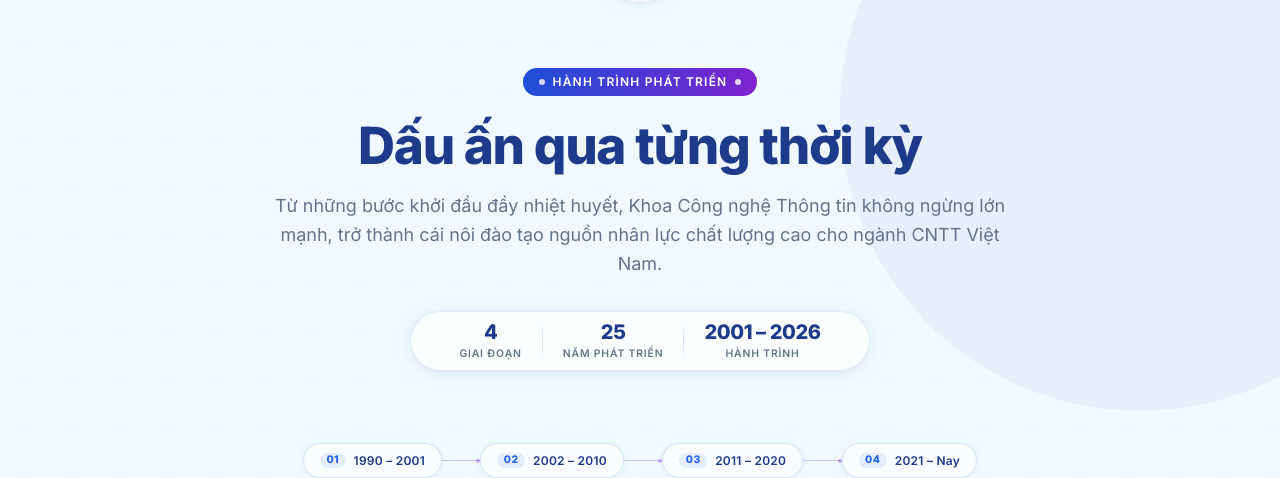
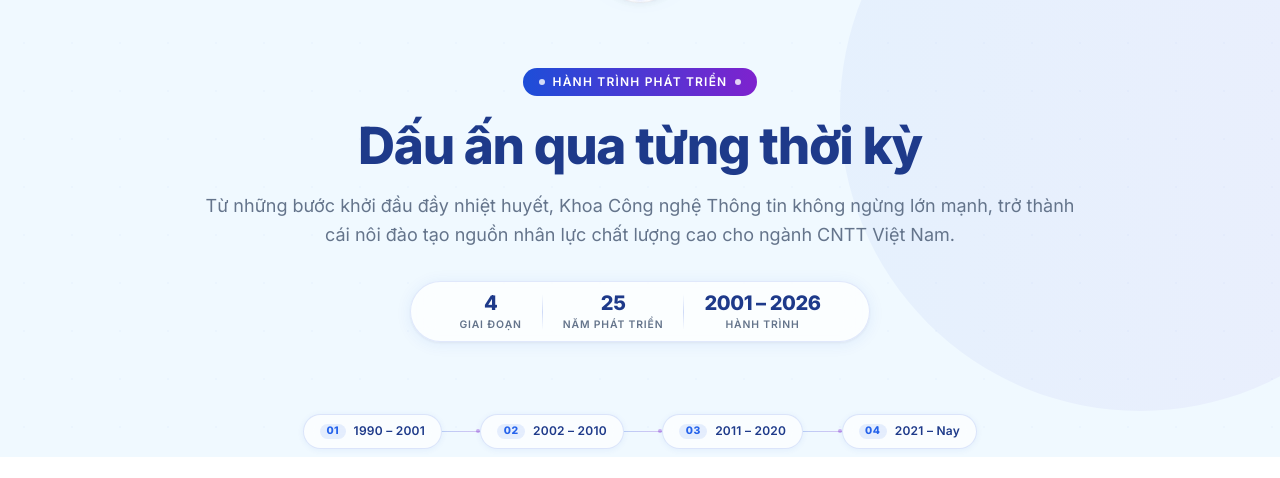
Before and after one commit to HCMUTE-RTIC/fit-hcmute, a Next.js app in the folder client/apps/web/: page /hanh-trinh-25-nam in a window 1280 px wide. Shown: the part 125-603 px from the top of the page. Built offline with nearby package versions, Linux system fonts and the light colour scheme; no server answers.

Commit message:
feat: Add HistoryStackSection component to display historical milestones with timeline navigation and scroll-snap functionality.

```diff
--- a/client/apps/web/components/history/history-stack-section.tsx
+++ b/client/apps/web/components/history/history-stack-section.tsx
@@ -39,7 +39,7 @@ export default function HistoryStackSection() {
 
             {/* Section header */}
             <div className="relative z-10 max-w-[1280px] mx-auto px-6 pt-16 md:pt-24">
-                <div className="text-center max-w-3xl mx-auto">
+                <div className="text-center max-w-4xl mx-auto">
                     {/* Eyebrow badge */}
                     <span
                         className="inline-flex items-center gap-2 px-4 py-1.5 rounded-full text-xs font-semibold tracking-widest uppercase mb-5"
@@ -76,7 +76,7 @@ export default function HistoryStackSection() {
                     >
                         Từ những bước khởi đầu đầy nhiệt huyết, Khoa Công nghệ Thông tin
                         không ngừng lớn mạnh, trở thành cái nôi đào tạo nguồn nhân lực chất
-                        lượng cao cho ngành CNTT Việt Nam.
+                        lượng cao cho ngành CNTT <span className="whitespace-nowrap">Việt Nam</span>.
                     </p>
 
                     {/* Hero stat bar */}
```
